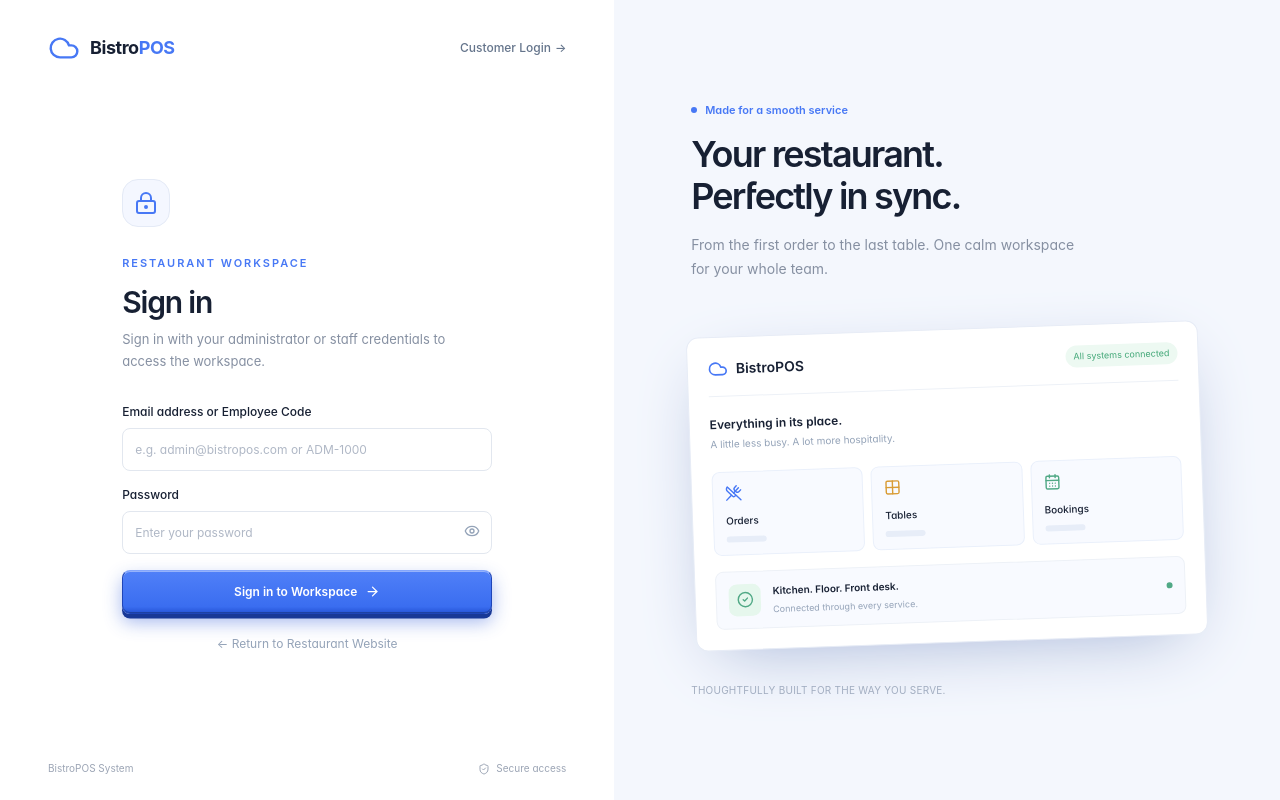
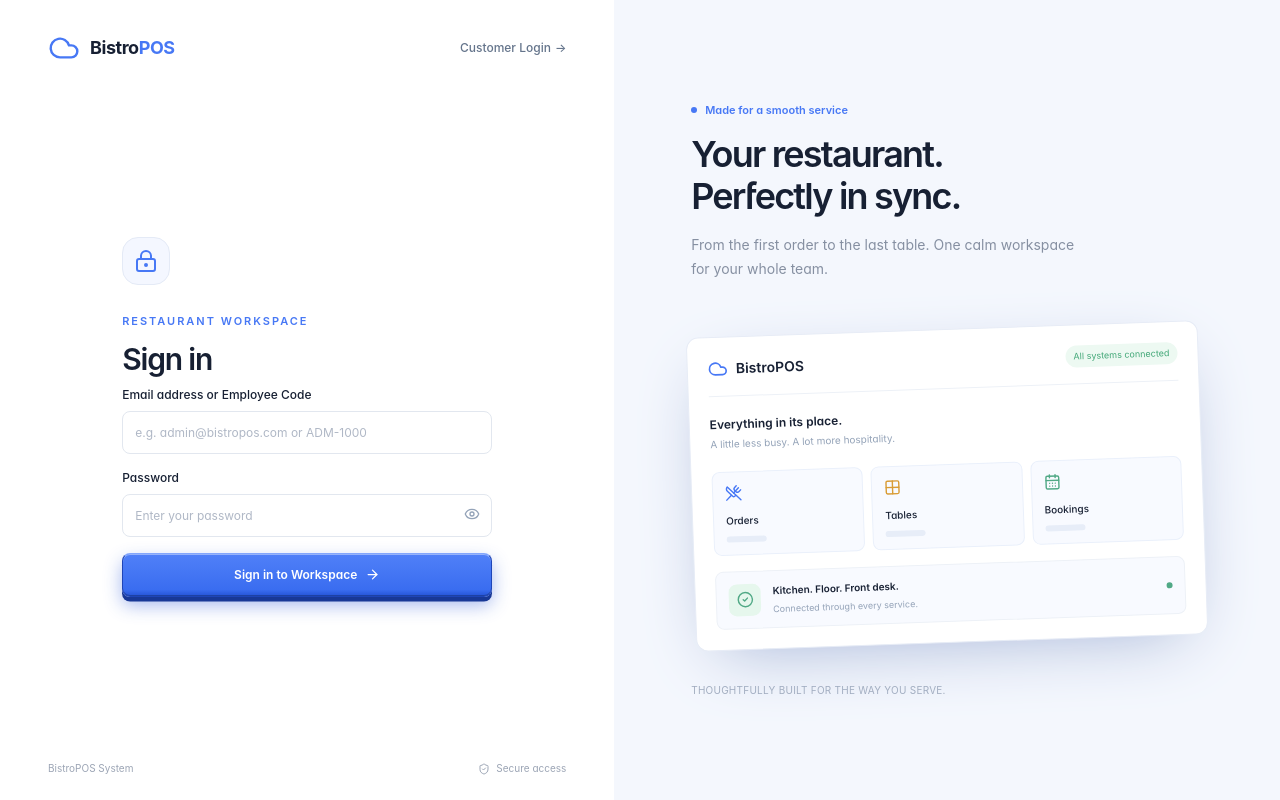
Before and after one commit to cyber-io/BistroPOS, a React (Vite) app in the folder frontend/: page /pos/login in a window 1280 px wide. Built offline with nearby package versions, Linux system fonts and the light colour scheme; no server answers; a web font is replaced by a local one.

Commit message:
refactor: comment out subtitle and return link in login page

```diff
--- a/frontend/src/pages/auth/LoginPage.jsx
+++ b/frontend/src/pages/auth/LoginPage.jsx
@@ -72,7 +72,7 @@ export default function LoginPage() {
             </span>
             <p className="text-[11px] font-semibold tracking-[0.18em] uppercase text-[#4778f5] mb-3">Restaurant Workspace</p>
             <h1 className="text-[30px] font-semibold tracking-[-0.04em] leading-tight mb-2">Sign in</h1>
-            <p className="text-[13px] leading-relaxed text-[#8690a2] mb-8">Sign in with your administrator or staff credentials to access the workspace.</p>
+            {/* <p className="text-[13px] leading-relaxed text-[#8690a2] mb-8">Sign in with your administrator or staff credentials to access the workspace.</p> */}
 
             {currentUser && (
               <div className="rounded-lg border border-blue-100 bg-blue-50 p-3 mb-5 text-xs flex items-center justify-between gap-3">
@@ -141,11 +141,11 @@ export default function LoginPage() {
               </button>
             </form>
 
-            <div className="mt-4 text-center">
+            {/* <div className="mt-4 text-center">
               <Link to="/" className="text-xs text-slate-400 hover:text-slate-700 transition-colors">
                 &larr; Return to Restaurant Website
               </Link>
-            </div>
+            </div> */}
           </div>
         </div>
 
```
